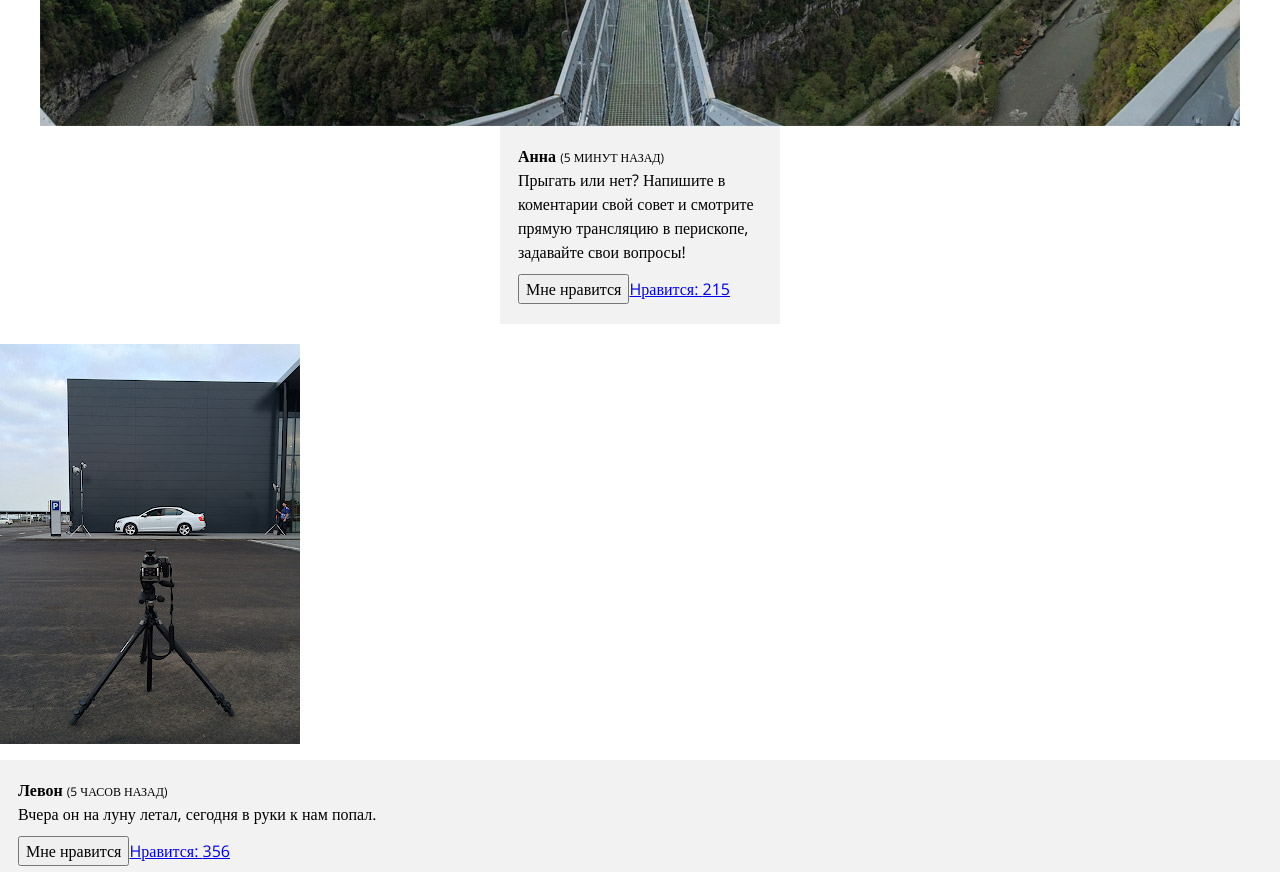
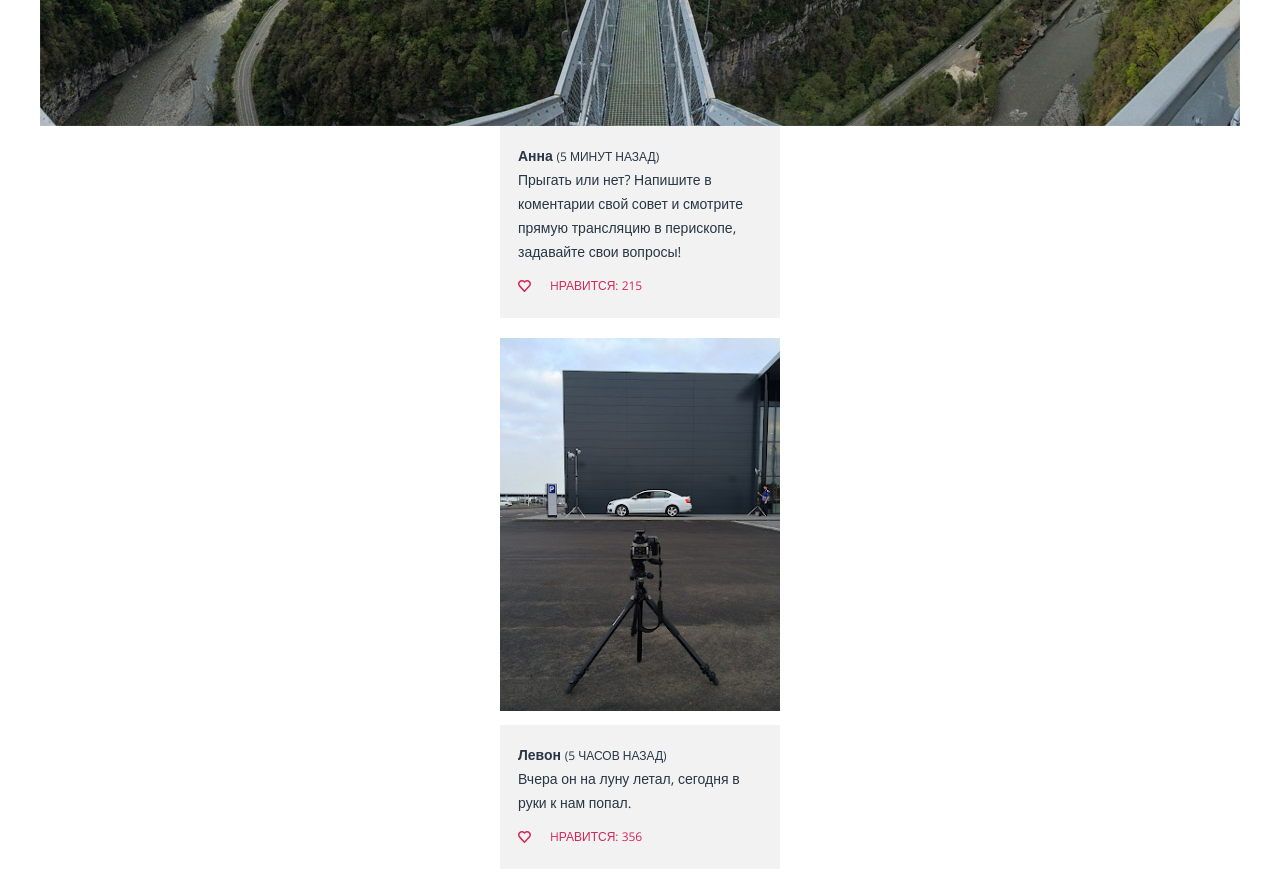
Before and after one commit to Klinkent/pink-template, a website built with webpack: page src/html/views/catalog.html in a window 1280 px wide. Shown: the part 800-1672 px from the top of the page. Built offline with nearby package versions, Linux system fonts and the light colour scheme; files whose address does not match are found by name.

Commit message:
подкинул еще немнорго стилей для кнопок и полей

```diff
--- a/src/scss/style.scss
+++ b/src/scss/style.scss
@@ -36,9 +36,14 @@ body {
   min-height: 100vh;
   scroll-behavior: smooth;
   text-rendering: optimizeSpeed;
-  line-height: 1.5;
-  font-family: 'Open Sans';
+  font-family: 'Open Sans', "Arial", sans-serif;
+  padding: 0;
+  font-size: 14px;
+  line-height: 24px;
+  color: rgb(40, 54, 69);
+  background-color: rgb(255, 255, 255);
 }
+
 
 /* Удаляем стандартную стилизацию для всех ul и il, у которых есть атрибут class*/
 ul[class],
@@ -68,6 +73,10 @@ button,
 textarea,
 select {
   font: inherit;
+  font-family: sans-serif;
+  font-size: 100%;
+  line-height: 1.15;
+  margin: 0;
 }
 
 .visually-hidden {
@@ -374,6 +383,10 @@ select {
   margin-top: 0;
 }
 
+// ============================================
+// Карточки с картинками, посты пользователей
+// ============================================
+
 .post--card,
 .post--panorama {
   margin-bottom: 20px;
@@ -386,6 +399,21 @@ select {
   margin-left: auto;
   margin-right: auto;
   overflow: hidden;
+}
+
+@media (max-width: 659px) {
+  .post__panorama {
+    width: 320px;
+    padding-left: 0;
+    padding-right: 0;
+    margin: 0 auto;
+  }
+}
+
+img {
+  border-style: none;
+  max-width: 100%;
+  height: auto;
 }
 
 .post__panorama-rubric {
@@ -453,3 +481,87 @@ select {
   align-items: center;
   margin-top: 10px;
 }
+
+// ============================================
+// Кнопка "Нравится"
+// ============================================
+
+.like-btn {
+  width: 13px;
+  height: 12px;
+  background-color: rgb(0, 0, 0);
+  border: 0;
+  padding: 0;
+  text-indent: -1000px;
+  overflow: hidden;
+  background: url(../img/icon-heart.svg) no-repeat center;
+  background-size: 13px 12px;
+  outline: 0;
+  cursor: pointer;
+}
+
+// ============================================
+// Тело поста, тело карточки
+// ============================================
+
+.post__body-wrapper {
+  width: 320px;
+  padding-left: 20px;
+  padding-right: 20px;
+  margin: 0 auto;
+}
+
+.post__body {
+  display: -ms-flexbox;
+  display: flex;
+  -ms-flex-direction: column;
+  flex-direction: column;
+  -ms-flex-positive: 1;
+  flex-grow: 1;
+  padding: 18px 18px 20px;
+  background-color: rgb(242, 242, 242);
+}
+
+.post__stats {
+  margin-left: 19px;
+  font-size: 12px;
+  line-height: 24px;
+  text-transform: uppercase;
+  color: rgb(210, 40, 86);
+  text-decoration: none;
+}
+
+// ============================================
+// Галерея
+// ============================================
+
+.gallery__inner {
+  width: 320px;
+  padding-left: 20px;
+  padding-right: 20px;
+  margin: 0 auto;
+}
+
+.post-list {
+  display: -ms-flexbox;
+  display: flex;
+  -ms-flex-wrap: wrap;
+  flex-wrap: wrap;
+}
+
+.post--card {
+  display: -ms-flexbox;
+  display: flex;
+  -ms-flex-direction: column;
+  flex-direction: column;
+  width: 280px;
+  min-height: 301px;
+}
+
+.post__time {
+  display: inline;
+  font-size: 12px;
+  line-height: 12px;
+  text-transform: uppercase;
+  font-weight: 300;
+}
```
